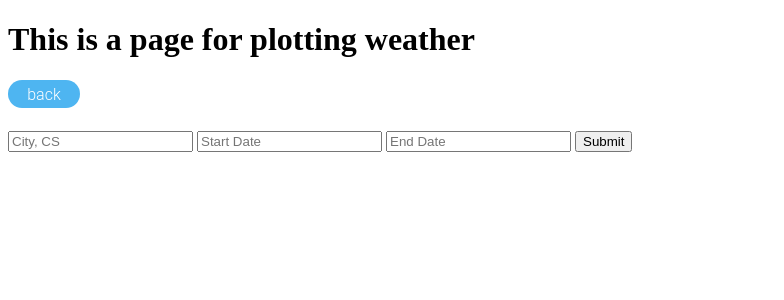
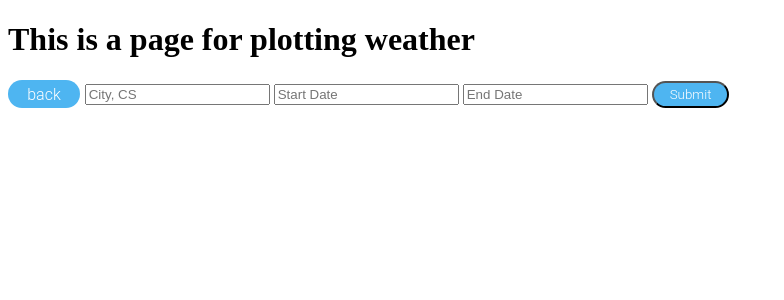
Before and after one commit to hinevics/weather-city, a Python web app: template weather_flask_app/flaskapp/src/templates/weather_api.html in a window 1280 px wide. Shown: the top 300 px of the page, without its empty margins (0-784 px from the left). Run offline with Jinja, Linux system fonts and the light colour scheme; the template is opened without the code that fills it, so the values that code supplies are empty; some libraries are stand-ins or nearby versions.

Commit message:
fix form

```diff
--- /dev/null
+++ b/weather_flask_app/flaskapp/src/config.py
@@ -0,0 +1,6 @@
+import os
+from dotenv import load_dotenv
+
+load_dotenv()
+
+SECRET_KEY = os.getenv('SECRET_KEY')
--- a/weather_flask_app/flaskapp/src/getting_weather_data/weather_api.py
+++ b/weather_flask_app/flaskapp/src/getting_weather_data/weather_api.py
@@ -1,3 +1,5 @@
+import time
+import datetime
 from typing import List, Dict, Union
 import requests
 
@@ -7,6 +9,7 @@ import plotly.express as px
 
 from src.getting_weather_data.config import REQUEST_HISTORICAL_DAILY, API_KEY
 
+# class Date
 
 class City:
     """This class is for quickly determining lat and lon
@@ -34,6 +37,7 @@ class DailyHistorical:
         return result
 
 
+
 def main():
     DailyHistorical.get_data(city='London, UK', sdata='2022-02-01', edata='2022-02-13')
 
--- a/weather_flask_app/flaskapp/src/static/styles/mysite.css
+++ b/weather_flask_app/flaskapp/src/static/styles/mysite.css
@@ -1,4 +1,4 @@
-a.button3{
+.button3 {
     display:inline-block;
     padding:0.3em 1.2em;
     margin:0 0.3em 0.3em 0;
@@ -12,11 +12,18 @@ a.button3{
     text-align:center;
     transition: all 0.2s;
     }
-a.button3:hover{
+.button3:hover {
     background-color:#4095c6;
     }
 @media all and (max-width:30em){
-a.button3{
+.button3 {
     display:block;
     margin:0.2em auto;}
     }
+.menu {
+    display: flex;
+    align-items: center;
+}
+.form {
+    text-align: center;
+}
--- a/weather_flask_app/flaskapp/src/templates/weather_api.html
+++ b/weather_flask_app/flaskapp/src/templates/weather_api.html
@@ -4,17 +4,20 @@
         <link rel= "stylesheet" type= "text/css" href= "{{ url_for('static', filename='styles/mysite.css') }}"></head>
     <body>
         <h1>This is a page for plotting weather</h1>
-        <a href="{{ url_for('start') }}" class="button3">back</a>
-        <form method="post">
-            <br>
-                <input type="text" name="city" placeholder="City, CS" value="{{ request.form['city'] }}"></input>
-                <input type="text" name="start_date" placeholder="Start Date" value="{{ request.form['start_date'] }}"></input>
-                <input type="text" name="end_date" placeholder="End Date" value="{{ request.form['end_date'] }}"></input>
-                <button type="submit">Submit</button>
-            <br>
-        </form>
+        <div class='menu'>
+            <div class="back">
+                <a href="{{ url_for('start') }}" class="button3">back</a>
+            </div>
+            <form method="post" class="form">
+                        <input type="text" name="city" placeholder="City, CS" value="{{ request.form['city'] }}"></input>
+                        <input type="text" name="start_date" placeholder="Start Date" value="{{ request.form['start_date'] }}"></input>
+                        <input type="text" name="end_date" placeholder="End Date" value="{{ request.form['end_date'] }}"></input>
+                        <button type="submit" class="button3">Submit</button>
+            </form>
+        </div>
         <div id='chart' class='chart'”></div>
-    </body><script src='https://cdn.plot.ly/plotly-latest.min.js'></script>
+    </body>
+    <script src='https://cdn.plot.ly/plotly-latest.min.js'></script>
     <script type='text/javascript'>
         var graphs = {{graphJSON | safe}};
         Plotly.plot('chart',graphs,{});
```
Also changed, not shown: weather_flask_app/flaskapp/src/routes.py (+14 -5 lines).
